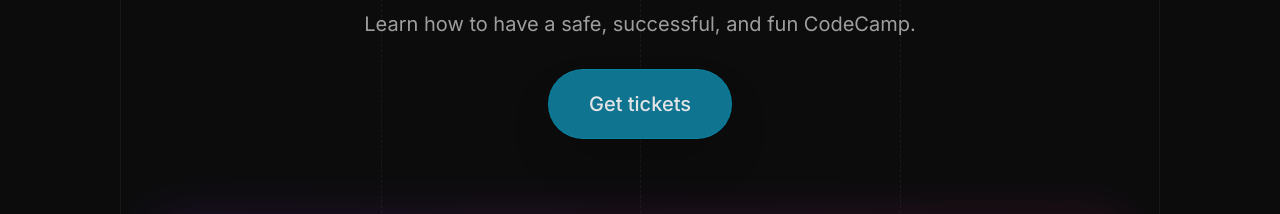
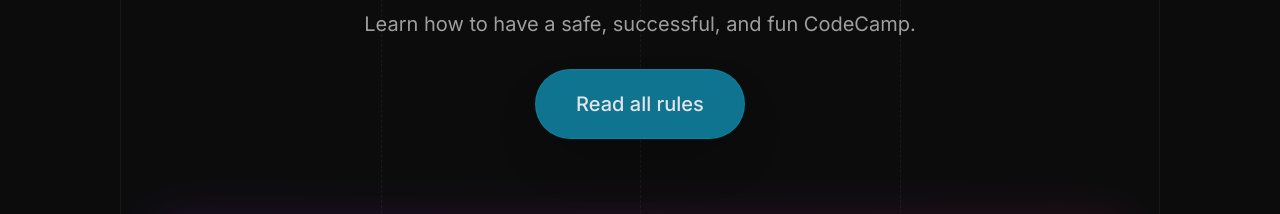
Before and after one commit to tech-threads/codecamp-website-new, a Next.js app: page /rules in a window 1280 px wide. Shown: the part 269-483 px from the top of the page. Built offline with nearby package versions, Linux system fonts and the light colour scheme.

Commit message:
Tighten up heros

```diff
--- a/src/components/section.js
+++ b/src/components/section.js
@@ -3,7 +3,7 @@
 export const Section = ({ sectionTitle, children, className = "" }) => {
   const [copySuccess, setCopySuccess] = useState("");
 
-  const anchorId = sectionTitle.toLowerCase().replace(" ", "-");
+  const anchorId = sectionTitle.toLowerCase().replaceAll(" ", "-");
 
   const handleCopyClick = (event) => {
     event.stopPropagation();
--- a/src/pages/rules.js
+++ b/src/pages/rules.js
@@ -20,8 +20,8 @@
         <Hero
           headline="CodeCamp Rules & Guidelines"
           subtitle="Learn how to have a safe, successful, and fun CodeCamp."
-          ctaLink="asdfasdF"
-          ctaText="Get tickets"
+          ctaLink="#time-and-date"
+          ctaText="Read all rules"
         />
       </Wrapper>
       <GradientSectionFull>
--- a/src/styles/globals.css
+++ b/src/styles/globals.css
@@ -8,6 +8,10 @@
   html {
     font-family: "Inter", system-ui, sans-serif;
   }
+}
+
+html {
+  scroll-padding-top: 10rem;
 }
 
 body {
```
